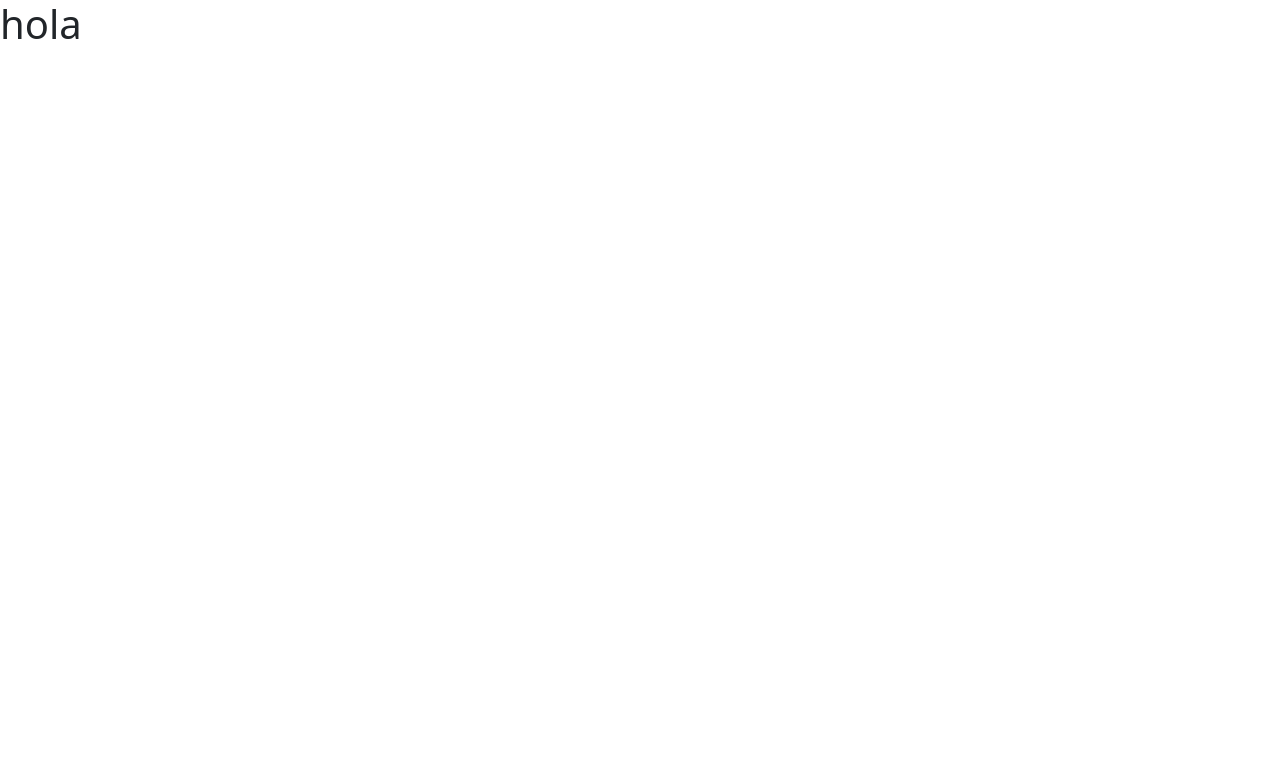
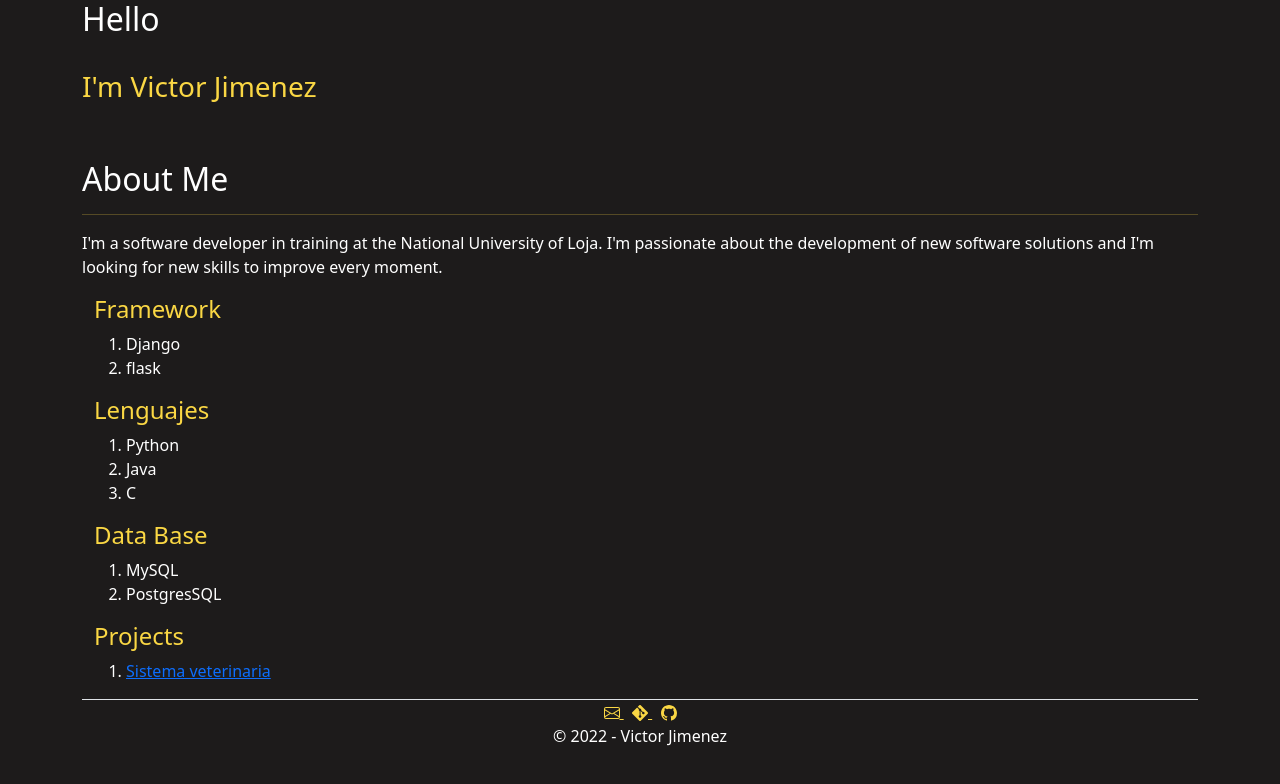
Before and after one commit to vitacho/vitachoo, a plain HTML site: page index.html in a window 1280 px wide. Drawn offline with nearby package versions, Linux system fonts and the light colour scheme.

Commit message:
Subida de cambios de perfil

```diff
--- a/index.html
+++ b/index.html
@@ -7,12 +7,122 @@
     <meta name="viewport" content="width=device-width, initial-scale=1.0">
     <link href="https://cdn.jsdelivr.net/npm/bootstrap@5.0.2/dist/css/bootstrap.min.css" rel="stylesheet"
         integrity="sha384-EVSTQN3/azprG1Anm3QDgpJLIm9Nao0Yz1ztcQTwFspd3yD65VohhpuuCOmLASjC" crossorigin="anonymous">
+    <link rel="stylesheet" href="styles.css">
 
     <title>Perfil Vitacho</title>
 </head>
 
-<body>
-    <h1>hola</h1>
+<body class="box">
+
+
+    <div class="container ">
+
+        <H2 class="heading">Hello</H2>
+        <br>
+
+
+        <H3 class="heading2">I'm Victor Jimenez</H3>
+
+        <br>
+        <br>
+
+        <div class="cointainer">
+            <H2 class="heading">About Me
+                <hr color="heading2" size=3>
+
+            </H2>
+            <p class="heading" >
+                I'm a software developer in training at the National University of Loja.
+                I'm passionate about the development of new software solutions and
+                I'm looking for new skills to improve every moment.
+                </p>
+            <div class="container">
+
+
+        </div>
+
+
+         <div class="container">
+            <h4 class="heading2">Framework</h4>
+            <ol class="heading">
+                <li>Django</li>
+                <li>flask</li>
+            </ol>
+         </div>
+        <div class="container">
+            <h4 class="heading2">Lenguajes</h4>
+            <ol class="heading">
+                <li>Python</li>
+                <li>Java</li>
+                <li>C</li>
+            </ol >
+        </div>
+
+
+        <div class="container">
+            <h4 class="heading2">Data Base</h4>
+            <ol class="heading">
+                <li>MySQL</li>
+                <li>PostgresSQL</li>
+            </ol>
+        </div>
+        <div class="container">
+            <h4 class="heading2">Projects</h4>
+            <ol class="heading">
+                <li><a href="https://github.com/vitacho/sistemaveterinaria.git">Sistema veterinaria</a></li>
+
+            </ol>
+        </div>
+
+
+
+        <footer class="site-footer border-top">
+            <div class="container">
+                <div class="row text-center">
+
+                    <div class="col-md-25" >
+                    <a href="mailto:alfredoji300@gmail.com" class="heading2">
+                        <svg xmlns="http://www.w3.org/2000/svg" width="16" height="16" fill="currentColor" class="bi bi-envelope" viewBox="0 0 16 16">
+                            <path d="M0 4a2 2 0 0 1 2-2h12a2 2 0 0 1 2 2v8a2 2 0 0 1-2 2H2a2 2 0 0 1-2-2V4Zm2-1a1 1 0 0 0-1 1v.217l7 4.2 7-4.2V4a1 1 0 0 0-1-1H2Zm13 2.383-4.708 2.825L15 11.105V5.383Zm-.034 6.876-5.64-3.471L8 9.583l-1.326-.795-5.64 3.47A1 1 0 0 0 2 13h12a1 1 0 0 0 .966-.741ZM1 11.105l4.708-2.897L1 5.383v5.722Z"/>
+                        </svg>
+                    </a>
+                    &nbsp
+                    <a href="https://gitlab.com/vitacho1" class="heading2">
+                        <svg xmlns="http://www.w3.org/2000/svg" width="16" height="16" fill="currentColor" class="bi bi-git" viewBox="0 0 16 16">
+                            <path d="M15.698 7.287 8.712.302a1.03 1.03 0 0 0-1.457 0l-1.45 1.45 1.84 1.84a1.223 1.223 0 0 1 1.55 1.56l1.773 1.774a1.224 1.224 0 0 1 1.267 2.025 1.226 1.226 0 0 1-2.002-1.334L8.58 5.963v4.353a1.226 1.226 0 1 1-1.008-.036V5.887a1.226 1.226 0 0 1-.666-1.608L5.093 2.465l-4.79 4.79a1.03 1.03 0 0 0 0 1.457l6.986 6.986a1.03 1.03 0 0 0 1.457 0l6.953-6.953a1.031 1.031 0 0 0 0-1.457"/>
+                        </svg>
+
+                    </a>
+                    &nbsp
+                    <a href="https://github.com/vitacho" class="heading2">
+                        <svg xmlns="http://www.w3.org/2000/svg" width="16" height="16" fill="currentColor" class="bi bi-github" viewBox="0 0 16 16">
+                            <path d="M8 0C3.58 0 0 3.58 0 8c0 3.54 2.29 6.53 5.47 7.59.4.07.55-.17.55-.38 0-.19-.01-.82-.01-1.49-2.01.37-2.53-.49-2.69-.94-.09-.23-.48-.94-.82-1.13-.28-.15-.68-.52-.01-.53.63-.01 1.08.58 1.23.82.72 1.21 1.87.87 2.33.66.07-.52.28-.87.51-1.07-1.78-.2-3.64-.89-3.64-3.95 0-.87.31-1.59.82-2.15-.08-.2-.36-1.02.08-2.12 0 0 .67-.21 2.2.82.64-.18 1.32-.27 2-.27.68 0 1.36.09 2 .27 1.53-1.04 2.2-.82 2.2-.82.44 1.1.16 1.92.08 2.12.51.56.82 1.27.82 2.15 0 3.07-1.87 3.75-3.65 3.95.29.25.54.73.54 1.48 0 1.07-.01 1.93-.01 2.2 0 .21.15.46.55.38A8.012 8.012 0 0 0 16 8c0-4.42-3.58-8-8-8z"/>
+                          </svg>
+                    </a>
+                </div>
+                </div>
+                </div>
+            </div>
+            <div class="container">
+                <div class="row text-center">
+                    <div class="col-md-12">
+
+                        <p class="heading">
+
+                            © 2022 - Victor Jimenez
+                             <i class="bi bi-heart-fill"></i>
+                        </p>
+
+                    </div>
+                </div>
+            </div>
+        </footer>
+
+
+
+    </div>
+
+
 </body>
 
 </html>
--- /dev/null
+++ b/styles.css
@@ -0,0 +1,22 @@
+body{
+    width: auto;
+    height: auto;
+   /* background-image: linear-gradient(60deg ,#CC5500 , #cd7f32);
+    */
+    background-color: #1d1b1b;
+
+}
+.heading { color: #fff; }
+.heading2 { color: #FAD744; }
+.heading3 { color: #EC4D37; }
+hr {
+    border: #FAD744;
+    color: #FAD744;
+    border-radius: #FAD744;
+}
+
+.foto{
+    width: 200px;
+    height: 200px;
+    border-radius: 100px;
+}
```
